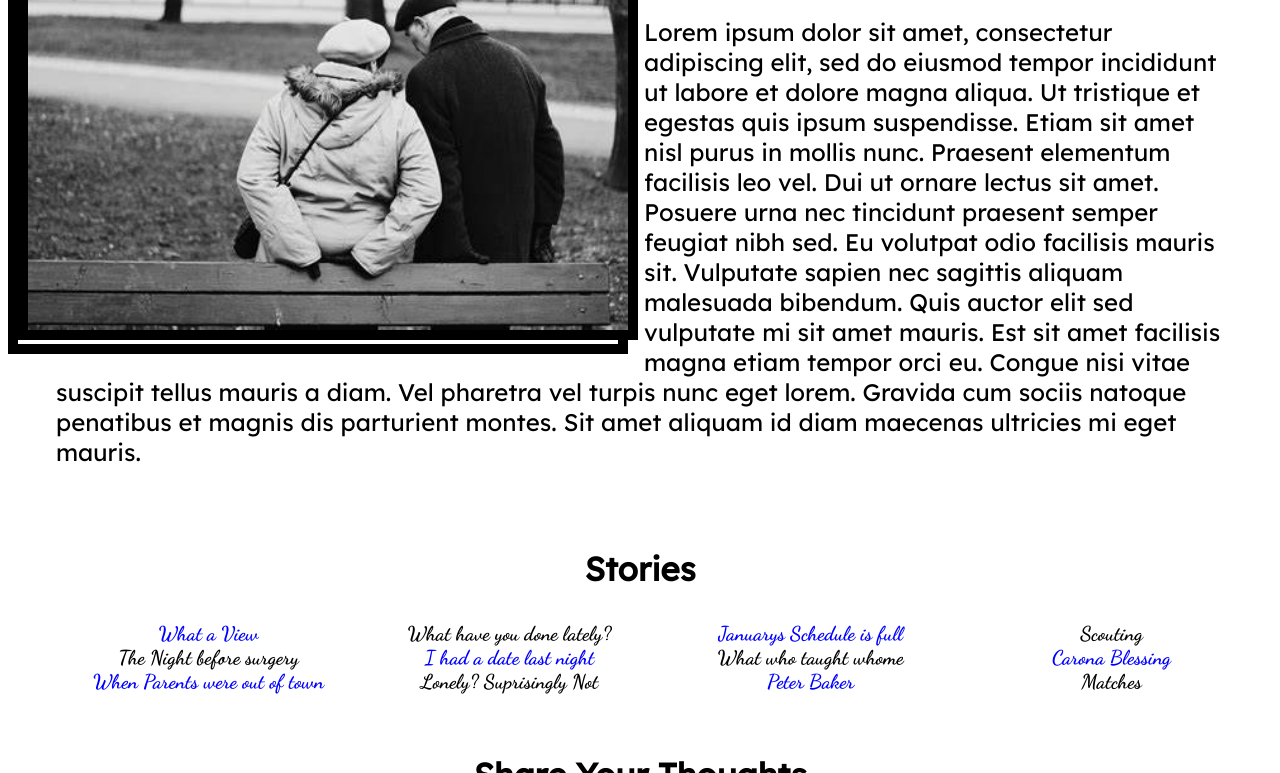
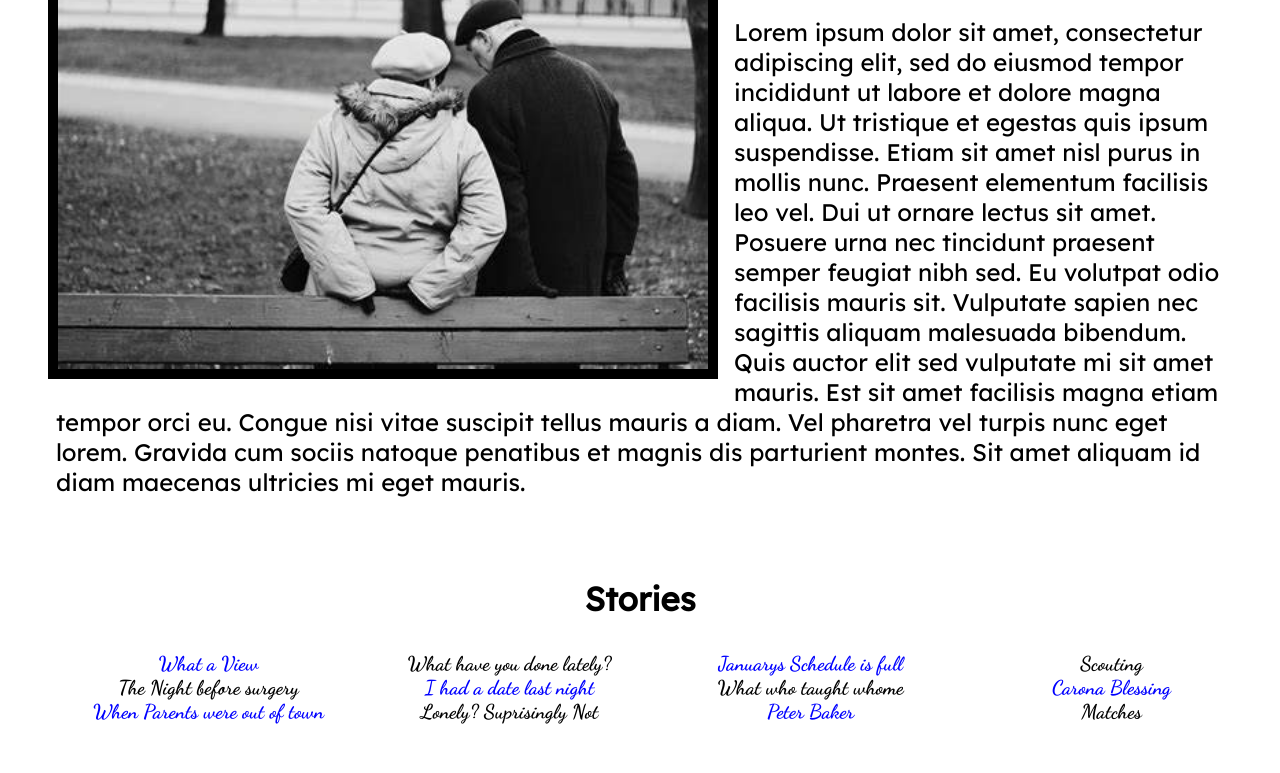
Before and after one commit to AClark7706/code_louisville_2021_AC, a plain HTML site: page Matches.html in a window 1280 px wide. Shown: the part 327-1100 px from the top of the page. Drawn offline with Linux system fonts and the light colour scheme; a web font is replaced by a local one.

Commit message:
fixed lis

```diff
--- a/Index.css
+++ b/Index.css
@@ -25,15 +25,13 @@ h2{
     overflow: auto;
     width: 100%;
 }
-#Mimi{
-   float: left;
-   margin: 0 1rem 1rem 0;
-   width:600px;
-   border: 10px, solid, black;
-}
+
 #Mimi img{
-    width:100%;
+    width: 100%;
+    max-width: 650px;
     border: 10px, solid, black;
+    float: left;
+    margin: 0 1rem 1rem 0;
 }
 p {
     font-size: 24px;
@@ -46,6 +44,9 @@ p {
 }
 .mainMenu.toggleCls{
     display: block;
+    text-align: center;
+    text-decoration: underline;
+    list-style-type: none;
 }
 @media(min-width: 700px){
     .mainMenu{
```
Also changed, not shown: 1 other file.
